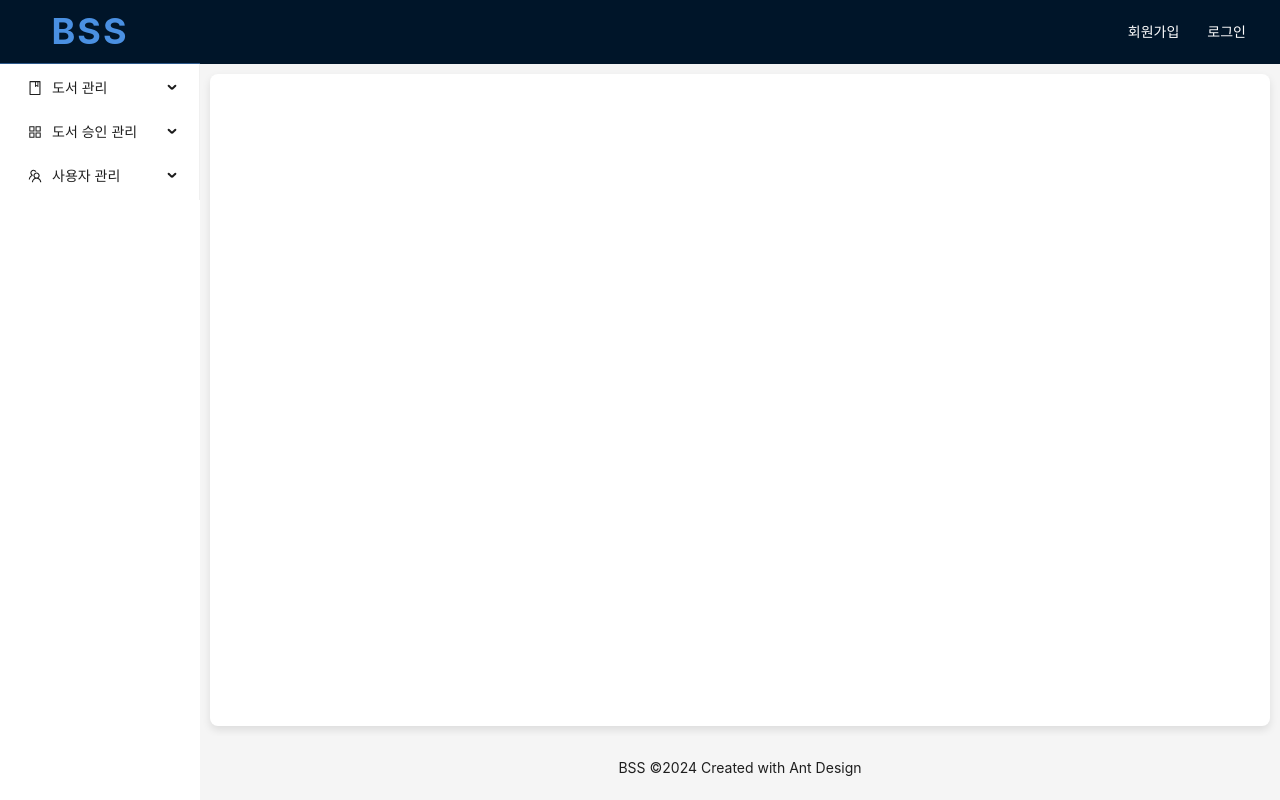
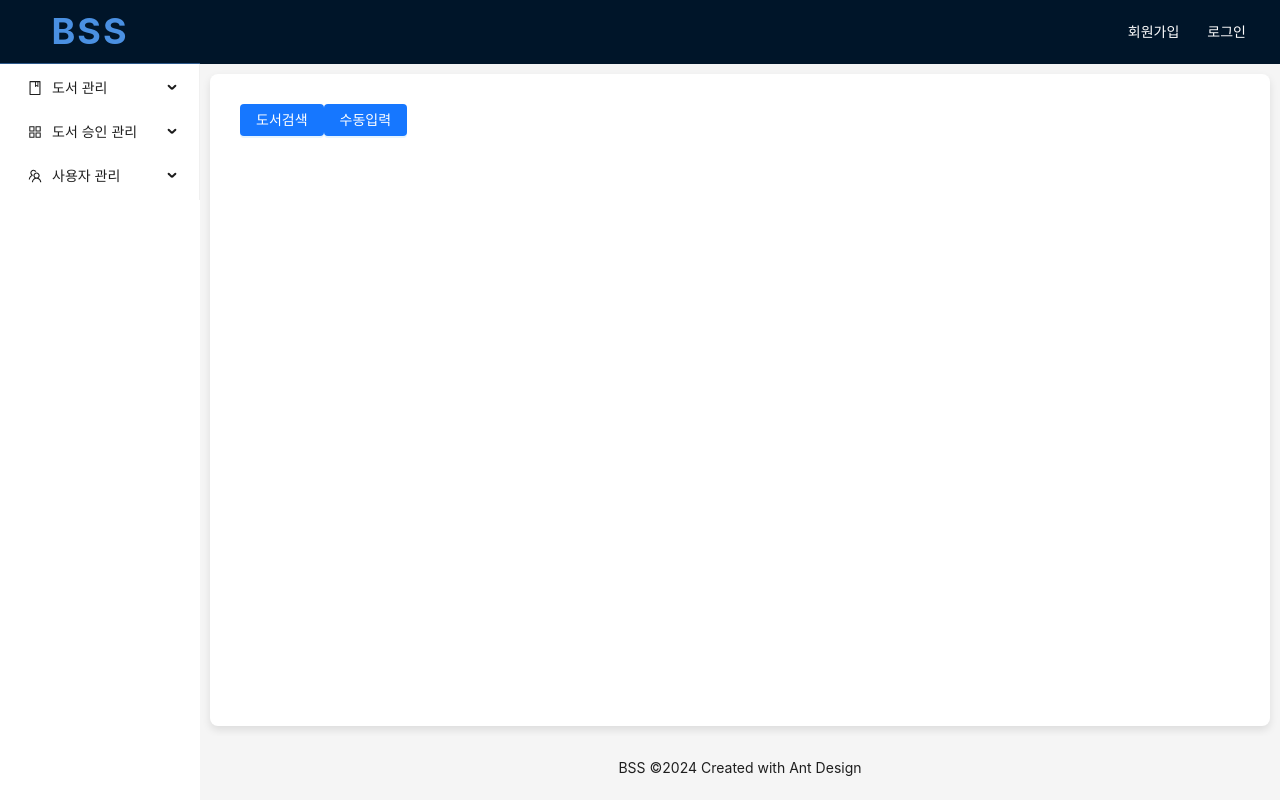
Before and after one commit to obiwan98/bss, a React (Create React App) app: page /BookSearchButton in a window 1280 px wide. Built offline with nearby package versions, Linux system fonts and the light colour scheme.

Commit message:
모달도 페이지 항목 분리

```diff
--- a/src/App.js
+++ b/src/App.js
@@ -5,7 +5,7 @@ import React, { useEffect } from 'react';
 import { Route, Routes, useNavigate } from 'react-router-dom';
 import ApprovalEdit from './components/content/approval/ApprovalEdit';
 import ApprovalList from './components/content/approval/ApprovalList';
-import BookSearchButton from './components/content/approval/modal/BookSearchButton';
+import BookSearchButton from './pages/BookSearchButton';
 import LogoText from './components/logoText/LogoText';
 import AppMenu from './components/menu/AppMenu';
 import Navbar from './components/navbar/Navbar';
@@ -86,7 +86,7 @@ const App = () => {
             <Route path="/users/UserList" element={<UserList />} />
             <Route path="/approval/list" element={<ApprovalList />} />
             <Route path="/approval/edit/:param" element={<ApprovalEdit />} />
-            <Route path="/approval/bookSearch" element={<BookSearchButton />} />
+            <Route path="/BookSearchButton" element={<BookSearchButton />} />
           </Routes>
         </Content>
         <Footer style={{ textAlign: 'center' }}>BSS ©2024 Created with Ant Design</Footer>
--- a/src/components/content/approval/modal/BookSearchButton.js
+++ b/src/pages/BookSearchButton.js
@@ -1,6 +1,6 @@
 import React, { useEffect, useState } from 'react';
 import { Button } from 'antd';
-import BookSearchModal from "./BookSearchModal";
+import BookSearchModal from "../components/content/approval/modal/BookSearchModal";
 
 const BookSearchButton = () => {
     const [isModalOpen, setIsModalOpen] = useState({open:'', type:''});
```
